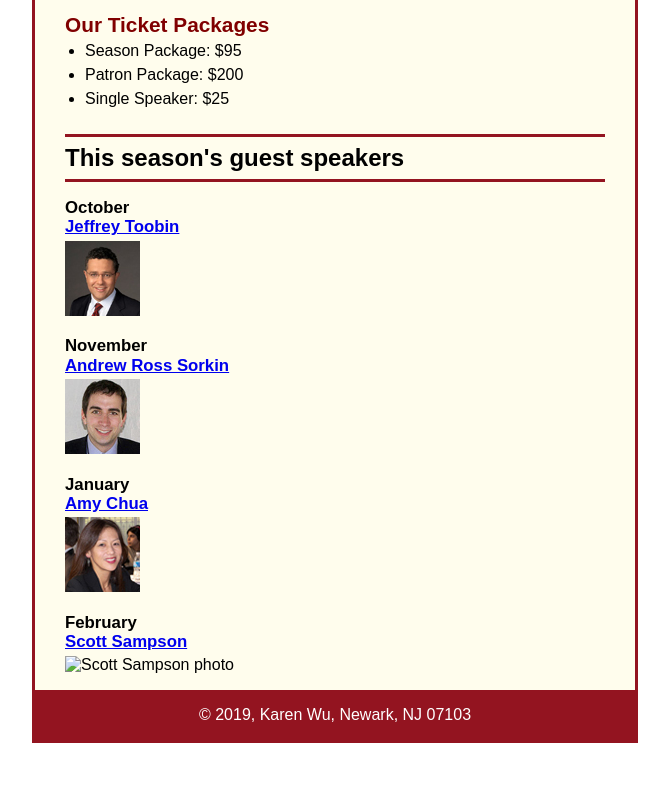
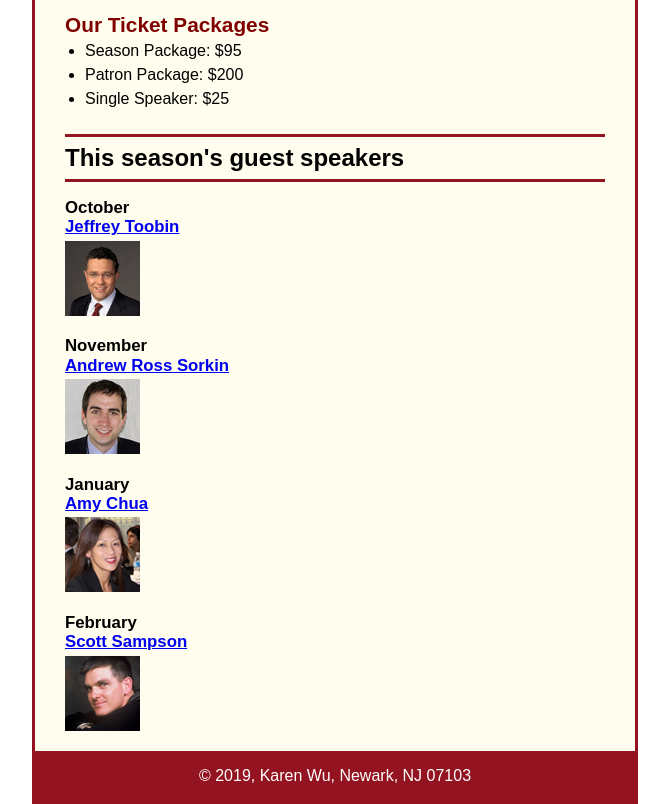
Before and after one commit to kaw37/A12, a plain HTML site: page index.html in a window 1280 px wide. Shown: the part 614-1418 px from the top of the page, without its empty margins (305-974 px from the left). Before the commit the page ends 1357 px from the top, so only its background shows below. Drawn offline with nearby package versions, Linux system fonts and the light colour scheme.

Commit message:
Update index.html

```diff
--- a/index.html
+++ b/index.html
@@ -51,7 +51,7 @@
 		<h3>January<br><a href="chua.html">Amy Chua</a></h3>
 		<img src="chua75.jpg" alt="Amy Chua Photo">
 		<h3>February<br><a href="speakers/c6_sampson.html">Scott Sampson</a></h3>
-		<img src="images/sampson75.jpg" alt="Scott Sampson photo">
+		<img src="sampson75.jpg" alt="Scott Sampson photo">
 	</main>
 	<footer>
 		<p>&copy; 2019, Karen Wu, Newark, NJ 07103</p>
```
